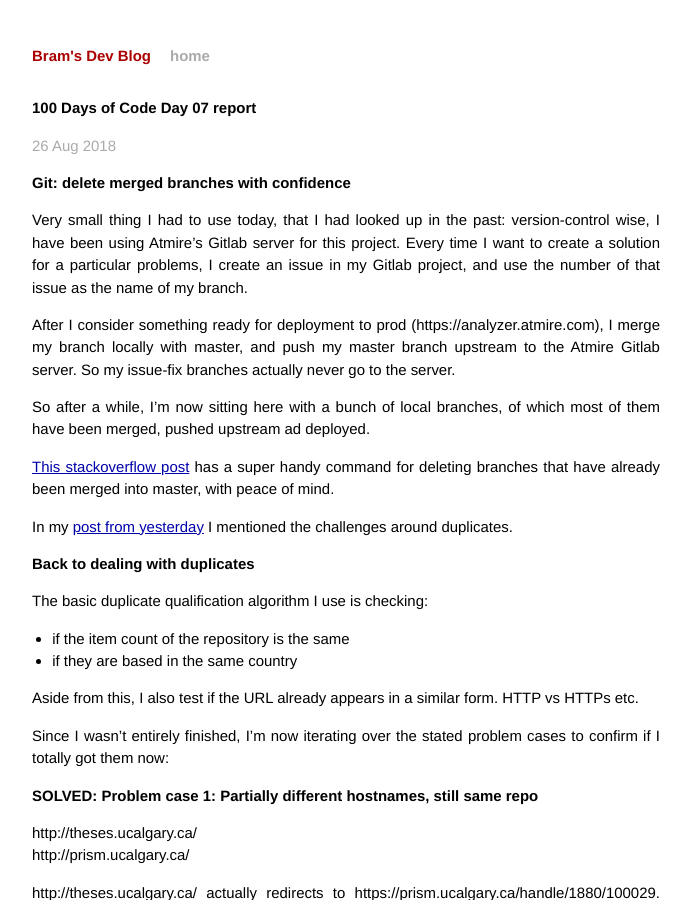
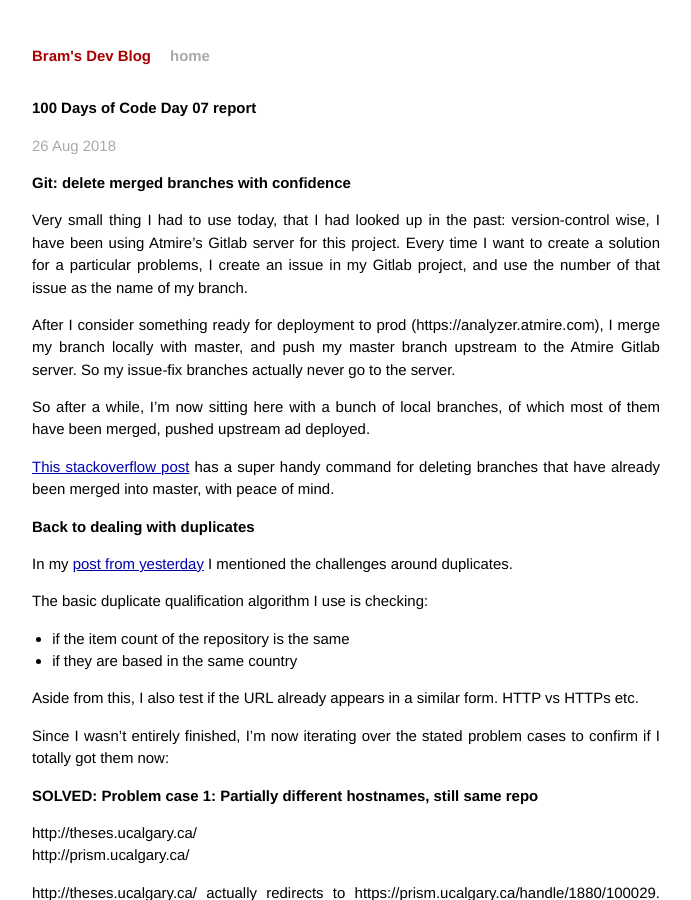
Before and after one commit to bram-atmire/bram-atmire.github.io, a Jekyll site: the page built from _posts/2018-08-26-100-days-of-code-day-07-duplicates-part-deux.markdown, in a window 1280 px wide and 900 px high. Shown: the whole window, without its empty margins (294-985 px from the left). Built offline with Jekyll 4.4.1, drawn with Linux system fonts in a browser that asks for light colours.

```diff
--- a/_posts/2018-08-26-100-days-of-code-day-07-duplicates-part-deux.markdown
+++ b/_posts/2018-08-26-100-days-of-code-day-07-duplicates-part-deux.markdown
@@ -15,9 +15,9 @@ So after a while, I'm now sitting here with a bunch of local branches, of which
 
 [This stackoverflow post](https://stackoverflow.com/questions/6127328/how-can-i-delete-all-git-branches-which-have-been-merged) has a super handy command for deleting branches that have already been merged into master, with peace of mind.
 
+# Back to dealing with duplicates
+
 In my [post from yesterday](http://bram-atmire.github.io/100daysofcode/2018/08/25/100-days-of-code-day-06-duplicates.html) I mentioned the challenges around duplicates.
-
-# Back to dealing with duplicates
 
 The basic duplicate qualification algorithm I use is checking:
 * if the item count of the repository is the same
```
